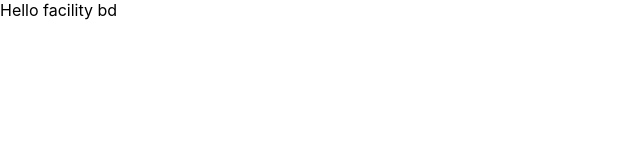
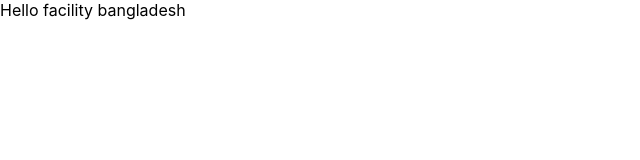
Before and after one commit to HelloFacility/Hello-Facility-Client-Site, a React (Create React App) app: page / in a window 1280 px wide. Shown: the top 160 px of the page, without its empty margins (0-640 px from the left). Built offline with nearby package versions, Linux system fonts and the light colour scheme.

Commit message:
code change

```diff
--- a/src/App.js
+++ b/src/App.js
@@ -3,7 +3,7 @@ import './App.css';
 function App() {
   return (
     <div>
-      Hello facility bd
+      Hello facility bangladesh
     </div>
   );
 }
```
